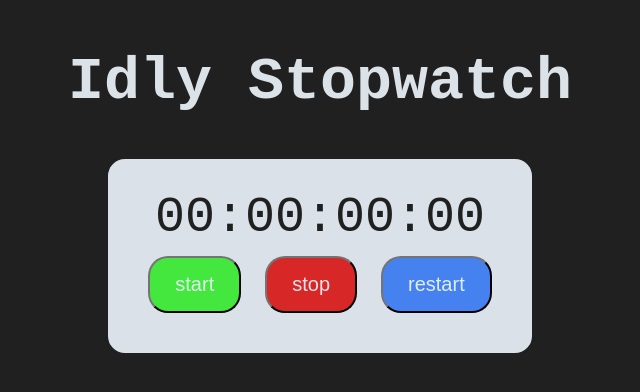
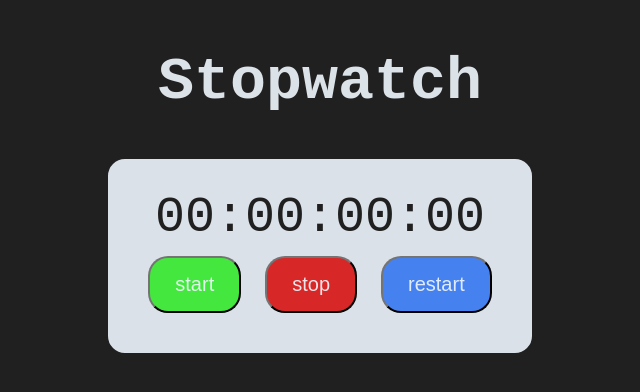
Before and after one commit to Goofydoodle/JS-irony, a plain HTML site: page index.html in a window 1280 px wide. Shown: the whole page, without its empty margins (320-960 px from the left). Drawn offline with Linux system fonts and the light colour scheme.

Commit message:
Update index.html

```diff
--- a/index.html
+++ b/index.html
@@ -2,13 +2,13 @@
 <html>
 <head>
 
-    <title>Muh Stopwatch</title>
+    <title>My Stopwatch</title>
     <link rel="stylesheet" href="style.css">
 
 </head>
 <body>
 
-   <h1 id="th1">Idly Stopwatch</h1>
+   <h1 id="th1"> Stopwatch</h1>
 
 <div id="container">
 
```
